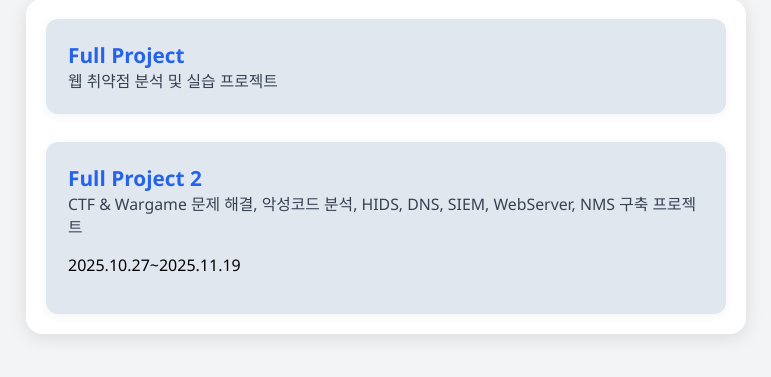
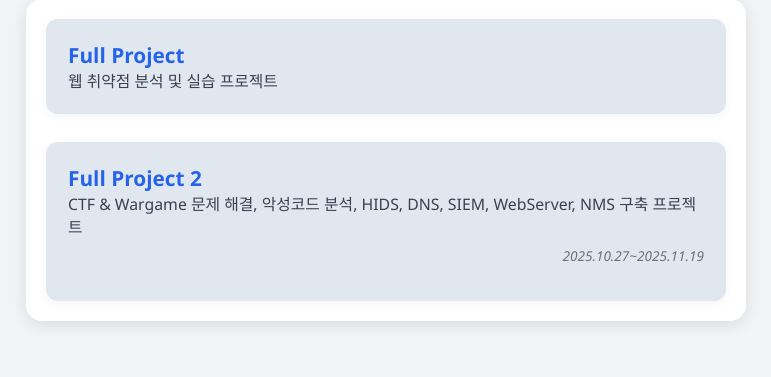
Before and after one commit to ggggwwww/cyber-security, a PHP site: page / in a window 1280 px wide. Shown: the part 129-506 px from the top of the page, without its empty margins (254-1025 px from the left). Run offline with PHP 8.4, Linux system fonts and the light colour scheme.

Commit message:
[add] css

```diff
--- a/portfolio/index.css
+++ b/portfolio/index.css
@@ -46,3 +46,10 @@
   color: #374151;
   margin: 0;
 }
+.project-date{
+  font-size: 0.85rem;
+  color: #6b7280;
+  margin-top: 8px;
+  font-style: italic;
+  text-align: right;
+}
```
